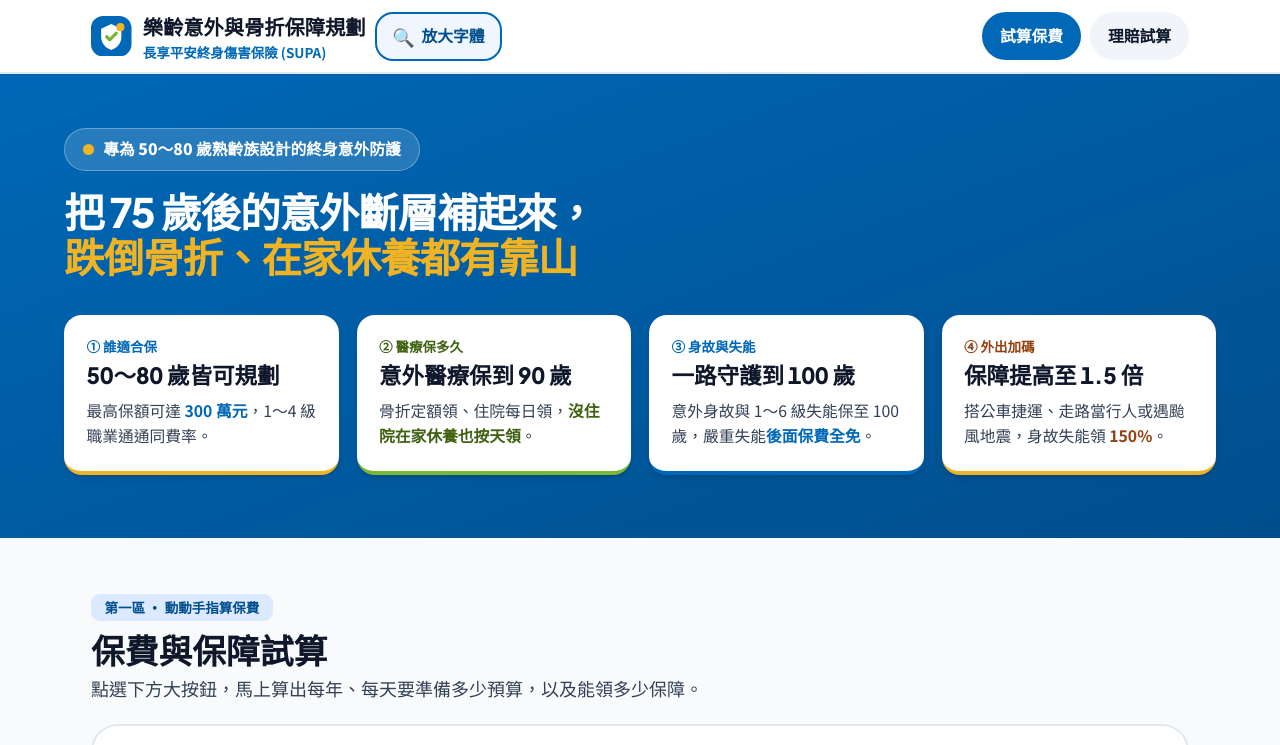
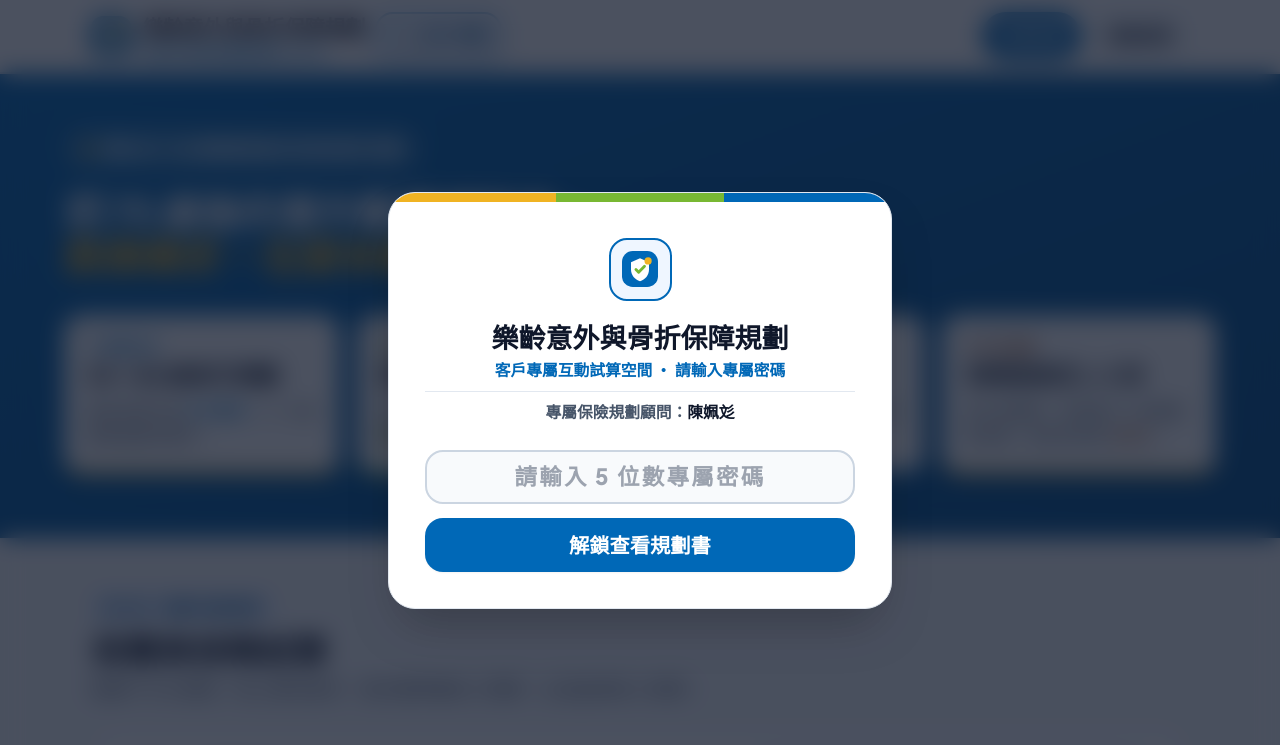
Before and after one commit to sasha1005-glitch/Client-003, a plain HTML site: page index.html in a window 1280 px wide. Shown: the top 745 px of the page. Drawn offline with nearby package versions, Linux system fonts and the light colour scheme.

Commit message:
Add files via upload

```diff
--- a/index.html
+++ b/index.html
@@ -7,7 +7,7 @@
   <!-- LINE / Open Graph 分享預覽設定（請確認 og:image 網址與您 GitHub 專案名稱一致） -->
   <meta property="og:type" content="website" />
   <meta property="og:title" content="樂齡意外與骨折保障規劃｜長享平安終身傷害保險 (SUPA)" />
-  <meta property="og:description" content="專屬保險規劃顧問：陳姵彣｜點擊查看互動試算" />
+  <meta property="og:description" content="專屬保險規劃顧問：陳姵彣｜點擊輸入專屬密碼查看互動試算" />
   <meta property="og:image" content="https://sasha1005-glitch.github.io/Client-003/line_og_preview.png" />
   <meta property="og:image:width" content="1200" />
   <meta property="og:image:height" content="630" />
@@ -98,6 +98,49 @@
   </style>
 </head>
 <body class="antialiased selection:bg-[#0068B7] selection:text-white">
+
+  <!-- 0. 客戶專屬密碼鎖定畫面 -->
+  <div id="password-modal" class="fixed inset-0 z-[100] bg-slate-900/75 backdrop-blur-md flex items-center justify-center p-4 transition-opacity duration-300">
+    <div class="w-full max-w-md bg-white rounded-3xl shadow-2xl overflow-hidden border border-slate-200">
+      <!-- 頂部三色細邊條（金黃、草綠、亮藍） -->
+      <div class="grid grid-cols-3 h-2">
+        <div class="bg-[#F0B323]"></div>
+        <div class="bg-[#78B833]"></div>
+        <div class="bg-[#0068B7]"></div>
+      </div>
+      <div class="p-6 sm:p-8 text-center">
+        <div class="inline-flex items-center justify-center w-14 h-14 rounded-2xl bg-blue-50 border-2 border-[#0068B7] mb-4">
+          <svg class="w-8 h-8" viewBox="0 0 40 40" fill="none" xmlns="http://www.w3.org/2000/svg" aria-hidden="true">
+            <rect width="40" height="40" rx="12" fill="#0068B7" />
+            <path d="M20 8L30 12.5V20.5C30 26.8 25.7 31.8 20 33.5C14.3 31.8 10 26.8 10 20.5V12.5L20 8Z" fill="#FFFFFF" />
+            <path d="M15.5 20.5L18.5 23.5L25 17" stroke="#78B833" stroke-width="3.2" stroke-linecap="round" stroke-linejoin="round" />
+            <circle cx="29" cy="11" r="4" fill="#F0B323" />
+          </svg>
+        </div>
+        <h2 class="font-display text-2xl font-extrabold text-[#0F172A]">樂齡意外與骨折保障規劃</h2>
+        <p class="text-sm font-bold text-[#0068B7] mt-1">客戶專屬互動試算空間 · 請輸入專屬密碼</p>
+        <p class="text-sm font-bold text-slate-600 mt-2 mb-6 pt-2 border-t border-slate-200">專屬保險規劃顧問：<span class="text-[#0F172A]">陳姵彣</span></p>
+
+        <form onsubmit="checkPassword(event)" class="space-y-3">
+          <input
+            type="password"
+            id="pwd-input"
+            inputmode="numeric"
+            autocomplete="off"
+            placeholder="請輸入 5 位數專屬密碼"
+            class="w-full min-h-[54px] px-4 rounded-2xl border-2 border-slate-300 focus:border-[#0068B7] focus:outline-none text-center font-num text-xl font-extrabold tracking-widest text-[#0F172A] bg-[#F8FAFC]"
+          />
+          <p id="pwd-error" class="hidden text-sm font-extrabold text-red-600">密碼不正確，請再確認一次喔！</p>
+          <button
+            type="submit"
+            class="w-full min-h-[54px] rounded-2xl bg-[#0068B7] hover:bg-[#004E8C] text-white text-lg font-extrabold shadow-sm transition active:scale-95"
+          >
+            解鎖查看規劃書
+          </button>
+        </form>
+      </div>
+    </div>
+  </div>
 
   <!-- 1. 置頂大觸控導覽列（支援手機與平板 iPad） -->
   <header class="sticky top-0 z-50 bg-white/95 backdrop-blur-md border-b-2 border-slate-200 shadow-sm">
@@ -1004,6 +1047,26 @@
       updateScenarioAccordionUI();
     }
 
+    function checkPassword(e) {
+      if (e) e.preventDefault();
+      const input = document.getElementById('pwd-input');
+      const err = document.getElementById('pwd-error');
+      const modal = document.getElementById('password-modal');
+      if (!input || !modal) return;
+
+      if (input.value.trim() === '59888') {
+        if (err) err.classList.add('hidden');
+        modal.classList.add('opacity-0', 'pointer-events-none');
+        setTimeout(() => {
+          modal.classList.add('hidden');
+        }, 300);
+      } else {
+        if (err) err.classList.remove('hidden');
+        input.classList.add('border-red-500');
+        input.focus();
+      }
+    }
+
     window.onload = function () {
       updateCalculatorUI();
       renderScenario();
```
